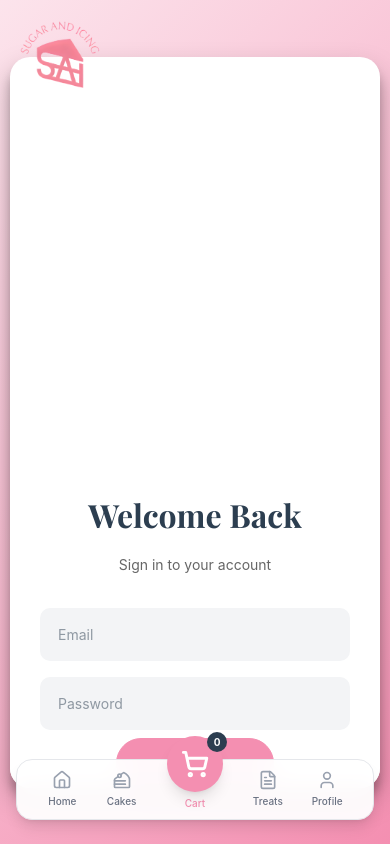
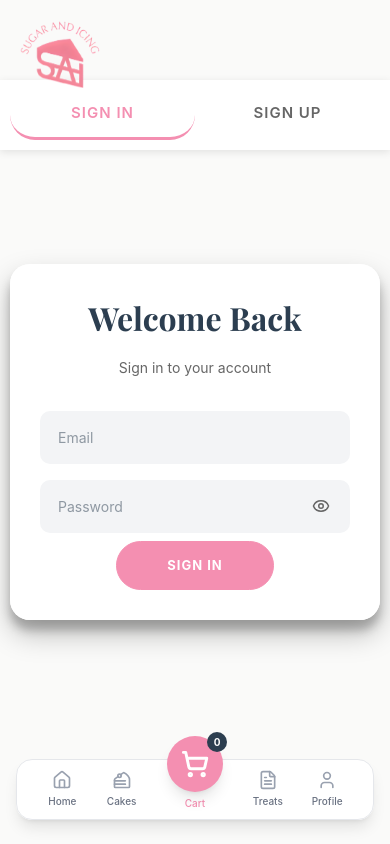
Before and after one commit to Kashfmh/Sugar-And-Icing, a Next.js app: page /auth in a window 390 px wide. Shown: the top 844 px of the page. Built offline with nearby package versions, Linux system fonts and the light colour scheme; no server answers; a web font is replaced by a local one.

Commit message:
polish auth ui: add password toggle, strength indicator, confirm password, phone country code, fix mobile layout

```diff
--- a/app/auth/auth.css
+++ b/app/auth/auth.css
@@ -7,7 +7,7 @@
 }
 
 .auth-page {
-    background: linear-gradient(135deg, #FCE4EC 0%, #F8BBD0 50%, #F48FB1 100%);
+    background: #fafaf9;
     display: flex;
     justify-content: center;
     align-items: center;
@@ -34,14 +34,82 @@
     min-height: 550px;
 }
 
-/* Responsive mobile */
+/* Mobile Toggle Tabs */
+.mobile-toggle-tabs {
+    display: none;
+    position: fixed;
+    top: 80px;
+    left: 0;
+    right: 0;
+    z-index: 999;
+    background: #fff;
+    box-shadow: 0 2px 8px rgba(0, 0, 0, 0.1);
+    padding: 10px;
+}
+
+.mobile-tab {
+    flex: 1;
+    padding: 12px;
+    border: none;
+    background: transparent;
+    font-size: 15px;
+    font-weight: 600;
+    color: #666;
+    cursor: pointer;
+    border-bottom: 3px solid transparent;
+    transition: all 0.3s;
+}
+
+.mobile-tab.active {
+    color: var(--color-sai-pink);
+    border-bottom-color: var(--color-sai-pink);
+}
+
 @media (max-width: 768px) {
     .auth-page {
         padding: 10px;
+        padding-top: 140px;
+        padding-bottom: 100px;
+    }
+
+    .mobile-toggle-tabs {
+        display: flex;
+        gap: 0;
     }
 
     .auth-container {
-        min-height: 600px;
+        min-height: auto;
+        max-height: calc(100vh - 250px);
+        overflow-y: auto;
+    }
+
+    /* Hide overlay on mobile */
+    .overlay-container {
+        display: none !important;
+    }
+
+    /* Stack forms vertically on mobile */
+    .form-container {
+        position: relative !important;
+        width: 100% !important;
+        opacity: 1 !important;
+        transform: none !important;
+        transition: none !important;
+    }
+
+    .sign-in-container,
+    .sign-up-container {
+        display: none;
+    }
+
+    /* Show only active form */
+    .auth-container:not(.right-panel-active) .sign-in-container {
+        display: block;
+    }
+
+    .auth-container.right-panel-active .sign-up-container {
+        display: block;
+        z-index: 5;
     }
 }
 
@@ -117,11 +185,12 @@ form {
 
 @media (max-width: 768px) {
     form {
-        padding: 0 30px;
+        padding: 30px 30px;
     }
 }
 
-input {
+input,
+select {
     background-color: #f3f4f6;
     border: 2px solid transparent;
     border-radius: 10px;
@@ -132,15 +201,102 @@ input {
     transition: all 0.3s ease;
 }
 
-input:focus {
+input:focus,
+select:focus {
     outline: none;
     border-color: var(--color-sai-pink);
     background-color: #fff;
 }
 
-input:disabled {
+input:disabled,
+select:disabled {
     opacity: 0.6;
     cursor: not-allowed;
+}
+
+/* Password Input Group */
+.password-input-group {
+    position: relative;
+    width: 100%;
+    margin: 8px 0;
+}
+
+.password-input-group input {
+    padding-right: 45px;
+    margin: 0;
+}
+
+.password-toggle {
+    position: absolute;
+    right: 12px;
+    top: 50%;
+    transform: translateY(-50%);
+    background: none;
+    border: none;
+    color: #666;
+    cursor: pointer;
+    padding: 8px;
+    display: flex;
+    align-items: center;
+    justify-center: center;
+}
+
+.password-toggle:hover {
+    color: var(--color-sai-pink);
+    background: none;
+    transform: translateY(-50%);
+    box-shadow: none;
+}
+
+/* Password Strength Indicator */
+.password-strength {
+    width: 100%;
+    margin: 8px 0;
+    display: flex;
+    align-items: center;
+    gap: 10px;
+}
+
+.strength-bar-bg {
+    flex: 1;
+    height: 4px;
+    background-color: #e5e7eb;
+    border-radius: 2px;
+    overflow: hidden;
+}
+
+.strength-bar-fill {
+    height: 100%;
+    transition: all 0.3s ease;
+    border-radius: 2px;
+}
+
+.strength-label {
+    font-size: 12px;
+    font-weight: 600;
+    min-width: 60px;
+    text-align: right;
+}
+
+/* Phone Input Group */
+.phone-input-group {
+    display: flex;
+    gap: 8px;
+    width: 100%;
+    margin: 8px 0;
+}
+
+.country-code-select {
+    width: 110px;
+    flex-shrink: 0;
+    margin: 0;
+    background-color: #f3f4f6;
+    cursor: pointer;
+}
+
+.phone-input {
+    flex: 1;
+    margin: 0 !important;
 }
 
 .error-message {
@@ -186,6 +342,7 @@ input:disabled {
 }
 
 @keyframes show {
+
     0%,
     49.99% {
         opacity: 0;
@@ -196,39 +353,6 @@ input:disabled {
     100% {
         opacity: 1;
         z-index: 5;
-    }
-}
-
-/* Mobile: Stack forms vertically */
-@media (max-width: 768px) {
-    .sign-in-container,
-    .sign-up-container {
-        width: 100%;
-    }
-
-    .auth-container.right-panel-active .sign-in-container {
-        transform: translateY(-100%);
-    }
-
-    .auth-container.right-panel-active .sign-up-container {
-        transform: translateY(0);
-    }
-
-    .overlay-container {
-        display: none !important;
-    }
-
-    .auth-container {
-        position: relative;
-    }
-
-    .sign-in-container {
-        position: relative;
-    }
-
-    .sign-up-container {
-        position: relative;
-        transform: translateY(0);
     }
 }
 
@@ -248,7 +372,7 @@ input:disabled {
 }
 
 .overlay {
-    background: linear-gradient(135deg, var(--color-sai-pink) 0%, var(--color-sai-pink-dark) 100%);
+    background: var(--color-sai-pink);
     background-repeat: no-repeat;
     background-size: cover;
     background-position: 0 0;
--- a/app/auth/page.tsx
+++ b/app/auth/page.tsx
@@ -5,6 +5,7 @@ import { useRouter } from 'next/navigation';
 import { signIn, signUp } from '@/lib/auth';
 import Link from 'next/link';
 import Image from 'next/image';
+import { Eye, EyeOff } from 'lucide-react';
 import './auth.css';
 
 export default function AuthPage() {
@@ -16,12 +17,33 @@ export default function AuthPage() {
     // Sign In State
     const [signInEmail, setSignInEmail] = useState('');
     const [signInPassword, setSignInPassword] = useState('');
+    const [showSignInPassword, setShowSignInPassword] = useState(false);
 
     // Sign Up State
     const [signUpEmail, setSignUpEmail] = useState('');
     const [signUpPassword, setSignUpPassword] = useState('');
+    const [signUpConfirmPassword, setSignUpConfirmPassword] = useState('');
     const [signUpFirstName, setSignUpFirstName] = useState('');
     const [signUpPhone, setSignUpPhone] = useState('');
+    const [countryCode, setCountryCode] = useState('+60'); // Malaysia default
+    const [showSignUpPassword, setShowSignUpPassword] = useState(false);
+    const [showConfirmPassword, setShowConfirmPassword] = useState(false);
+
+    // Password strength calculation
+    const calculatePasswordStrength = (password: string): { strength: number; label: string; color: string } => {
+        let strength = 0;
+        if (password.length >= 8) strength++;
+        if (password.length >= 12) strength++;
+        if (/[a-z]/.test(password) && /[A-Z]/.test(password)) strength++;
+        if (/[0-9]/.test(password)) strength++;
+        if (/[^a-zA-Z0-9]/.test(password)) strength++;
+
+        if (strength <= 2) return { strength: 33, label: 'Weak', color: '#ef4444' };
+        if (strength <= 3) return { strength: 66, label: 'Medium', color: '#f59e0b' };
+        return { strength: 100, label: 'Strong', color: '#10b981' };
+    };
+
+    const passwordStrength = calculatePasswordStrength(signUpPassword);
 
     const handleSignIn = async (e: React.FormEvent) => {
         e.preventDefault();
@@ -42,10 +64,18 @@ export default function AuthPage() {
     const handleSignUp = async (e: React.FormEvent) => {
         e.preventDefault();
         setError('');
+
+        // Validate passwords match
+        if (signUpPassword !== signUpConfirmPassword) {
+            setError('Passwords do not match');
+            return;
+        }
+
         setLoading(true);
 
         try {
-            await signUp(signUpEmail, signUpPassword, signUpFirstName, signUpPhone);
+            const fullPhone = countryCode + signUpPhone;
+            await signUp(signUpEmail, signUpPassword, signUpFirstName, fullPhone);
             router.push('/profile');
             router.refresh();
         } catch (err: any) {
@@ -70,6 +100,22 @@ export default function AuthPage() {
                 </Link>
             </div>
 
+            {/* Mobile Toggle Tabs */}
+            <div className="mobile-toggle-tabs">
+                <button
+                    className={`mobile-tab ${!isSignUp ? 'active' : ''}`}
+                    onClick={() => setIsSignUp(false)}
+                >
+                    Sign In
+                </button>
+                <button
+                    className={`mobile-tab ${isSignUp ? 'active' : ''}`}
+                    onClick={() => setIsSignUp(true)}
+                >
+                    Sign Up
+                </button>
+            </div>
+
             <div className={`auth-container ${isSignUp ? 'right-panel-active' : ''}`}>
                 {/* Sign Up Form */}
                 <div className="form-container sign-up-container">
@@ -85,14 +131,29 @@ export default function AuthPage() {
                             required
                             disabled={loading}
                         />
+
+                        {/* Phone with Country Code */}
+                        <div className="phone-input-group">
+                            <select
+                                value={countryCode}
+                                onChange={(e) => setCountryCode(e.target.value)}
+                                className="country-code-select"
+                                disabled={loading}
+                            >
+                                <option value="+60">🇲🇾 +60</option>
+                                <option value="+91">🇮🇳 +91</option>
+                            </select>
                             <input
                                 type="tel"
-                            placeholder="Phone (e.g., 0123456789)"
+                                placeholder="123456789"
                                 value={signUpPhone}
-                            onChange={(e) => setSignUpPhone(e.target.value)}
+                                onChange={(e) => setSignUpPhone(e.target.value.replace(/\D/g, ''))}
                                 required
                                 disabled={loading}
+                                className="phone-input"
                             />
+                        </div>
+
                         <input
                             type="email"
                             placeholder="Email"
@@ -101,8 +162,11 @@ export default function AuthPage() {
                             required
                             disabled={loading}
                         />
+
+                        {/* Password with Eye Toggle */}
+                        <div className="password-input-group">
                             <input
-                            type="password"
+                                type={showSignUpPassword ? 'text' : 'password'}
                                 placeholder="Password (min 8 chars, 1 number)"
                                 value={signUpPassword}
                                 onChange={(e) => setSignUpPassword(e.target.value)}
@@ -110,6 +174,54 @@ export default function AuthPage() {
                                 minLength={8}
                                 disabled={loading}
                             />
+                            <button
+                                type="button"
+                                className="password-toggle"
+                                onClick={() => setShowSignUpPassword(!showSignUpPassword)}
+                                tabIndex={-1}
+                            >
+                                {showSignUpPassword ? <EyeOff size={18} /> : <Eye size={18} />}
+                            </button>
+                        </div>
+
+                        {/* Password Strength Indicator */}
+                        {signUpPassword && (
+                            <div className="password-strength">
+                                <div className="strength-bar-bg">
+                                    <div
+                                        className="strength-bar-fill"
+                                        style={{
+                                            width: `${passwordStrength.strength}%`,
+                                            backgroundColor: passwordStrength.color
+                                        }}
+                                    />
+                                </div>
+                                <span className="strength-label" style={{ color: passwordStrength.color }}>
+                                    {passwordStrength.label}
+                                </span>
+                            </div>
+                        )}
+
+                        {/* Confirm Password */}
+                        <div className="password-input-group">
+                            <input
+                                type={showConfirmPassword ? 'text' : 'password'}
+                                placeholder="Confirm Password"
+                                value={signUpConfirmPassword}
+                                onChange={(e) => setSignUpConfirmPassword(e.target.value)}
+                                required
+                                disabled={loading}
+                            />
+                            <button
+                                type="button"
+                                className="password-toggle"
+                                onClick={() => setShowConfirmPassword(!showConfirmPassword)}
+                                tabIndex={-1}
+                            >
+                                {showConfirmPassword ? <EyeOff size={18} /> : <Eye size={18} />}
+                            </button>
+                        </div>
+
                         {error && <div className="error-message">{error}</div>}
                         <button type="submit" disabled={loading}>
                             {loading ? 'Creating...' : 'Sign Up'}
@@ -131,14 +243,27 @@ export default function AuthPage() {
                             required
                             disabled={loading}
                         />
+
+                        {/* Password with Eye Toggle */}
+                        <div className="password-input-group">
                             <input
-                            type="password"
+                                type={showSignInPassword ? 'text' : 'password'}
                                 placeholder="Password"
                                 value={signInPassword}
                                 onChange={(e) => setSignInPassword(e.target.value)}
                                 required
                                 disabled={loading}
                             />
+                            <button
+                                type="button"
+                                className="password-toggle"
+                                onClick={() => setShowSignInPassword(!showSignInPassword)}
+                                tabIndex={-1}
+                            >
+                                {showSignInPassword ? <EyeOff size={18} /> : <Eye size={18} />}
+                            </button>
+                        </div>
+
                         {error && <div className="error-message">{error}</div>}
                         <button type="submit" disabled={loading}>
                             {loading ? 'Signing in...' : 'Sign In'}
@@ -146,7 +271,7 @@ export default function AuthPage() {
                     </form>
                 </div>
 
-                {/* Overlay */}
+                {/* Overlay - Desktop Only */}
                 <div className="overlay-container">
                     <div className="overlay">
                         <div className="overlay-panel overlay-left">
--- a/app/profile/page.tsx
+++ b/app/profile/page.tsx
@@ -6,7 +6,6 @@ import { getCurrentUser, signOut, getUserProfile } from '@/lib/auth';
 import Image from 'next/image';
 import Link from 'next/link';
 import { User, Mail, LogOut, ArrowLeft, Phone } from 'lucide-react';
-import BottomNav from '@/app/components/BottomNav';
 
 interface UserData {
     id: string;
@@ -180,8 +179,6 @@ export default function ProfilePage() {
                     </ul>
                 </div>
             </div>
-
-            <BottomNav />
         </main>
     );
 }
--- a/lib/auth.ts
+++ b/lib/auth.ts
@@ -31,11 +31,11 @@ function isValidEmail(email: string): boolean {
 }
 
 /**
- * Validate phone number (Malaysian format)
+ * Validate phone number (Malaysian or Indian format with country code)
  */
 function isValidPhone(phone: string): boolean {
-    // Accepts: 0123456789, +60123456789, 60123456789
-    const phoneRegex = /^(\+?6?01)[0-46-9]-*[0-9]{7,8}$/;
+    // Accepts: +60123456789, +91123456789, 60123456789, 91123456789
+    const phoneRegex = /^(\+?60|60|\+?91|91)[0-9]{9,10}$/;
     return phoneRegex.test(phone.replace(/[\s-]/g, ''));
 }
 
@@ -75,7 +75,7 @@ export async function signUp(
     }
 
     if (!isValidPhone(cleanPhone)) {
-        throw new Error('Please enter a valid Malaysian phone number (e.g., 0123456789)');
+        throw new Error('Please enter a valid phone number with country code (+60 or +91)');
     }
 
     const passwordCheck = isStrongPassword(password);
```
Lines whose indentation alone changed are shown as unchanged.
